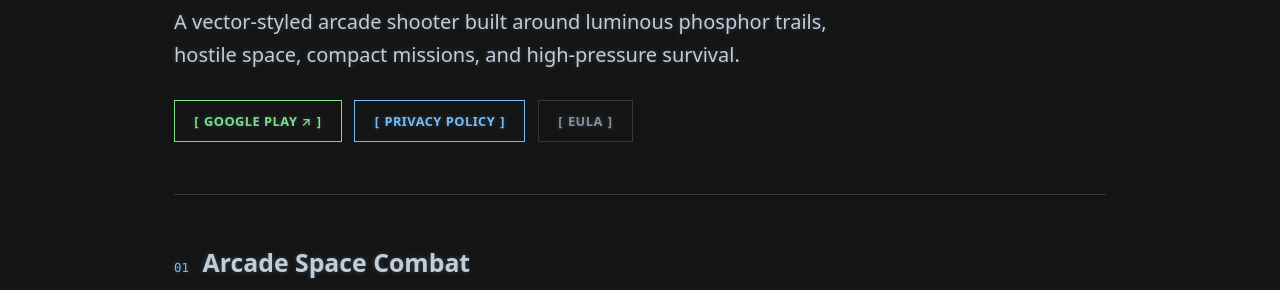
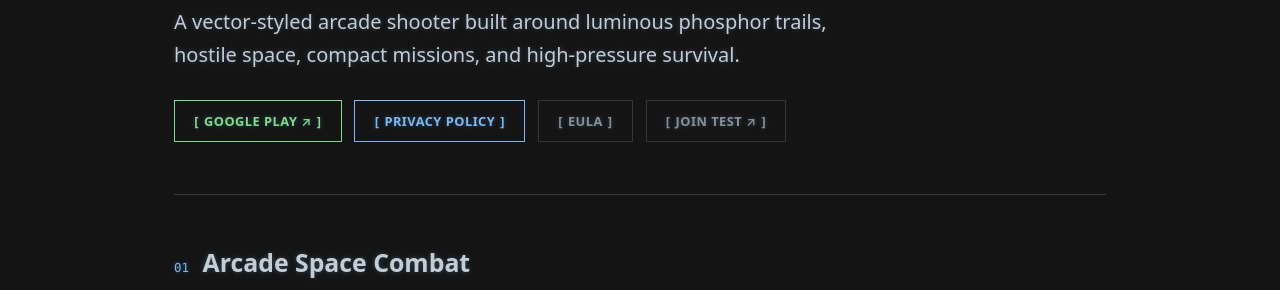
Before and after one commit to MOTHblank/mothblank.github.io, a Jekyll site: the page built from phosphor-archive.html, in a window 1280 px wide. Shown: the part 396-686 px from the top of the page. Built offline with Jekyll 4.4.1, drawn with Linux system fonts in a browser that asks for light colours.

Commit message:
Add Phosphor Archive testing CTA

```diff
--- a/phosphor-archive.html
+++ b/phosphor-archive.html
@@ -27,6 +27,7 @@ back_label: "back_home"
                 <a href="https://play.google.com/store/apps/details?id=com.mothblank.phosphorarchive" class="btn btn-store" target="_blank" rel="noopener noreferrer">Google Play ↗</a>
                 <a href="privacy-phosphor.html" class="btn btn-primary">Privacy Policy</a>
                 <a href="eula-phosphor.html" class="btn btn-secondary">EULA</a>
+                <a href="https://groups.google.com/g/mothblankdev" class="btn btn-secondary" target="_blank" rel="noopener noreferrer">Join Test ↗</a>
             </div>
         </section>
 
```
